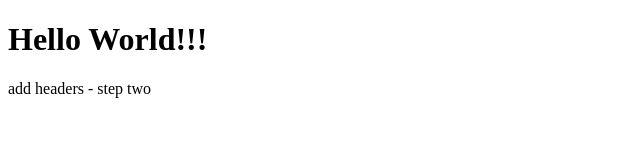
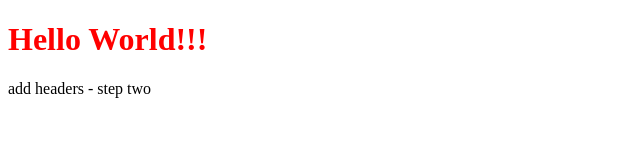
Before and after one commit to paraslov/git_practice_githowto, a plain HTML site: page html/hello.html in a window 1280 px wide. Shown: the whole page, without its empty margins (0-640 px from the left). Drawn offline with Linux system fonts and the light colour scheme.

Commit message:
Styles added to hello and index

```diff
--- a/html/hello.html
+++ b/html/hello.html
@@ -4,6 +4,11 @@
 <head>
     <meta charset="UTF-8">
     <title>Document</title>
+    <style>
+        h1 {
+    color: red;
+  }
+    </style>
 </head>
 <body>
     <h1>Hello World!!!</h1>
--- /dev/null
+++ b/lib/style.css
@@ -0,0 +1,3 @@
+h1 {
+    color: red;
+  }
```
Also changed, not shown: index.html (+7 -0 lines).
